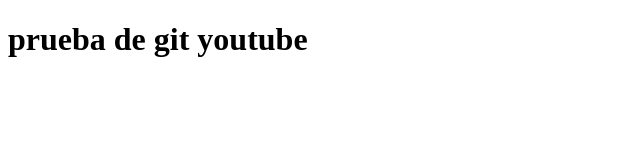
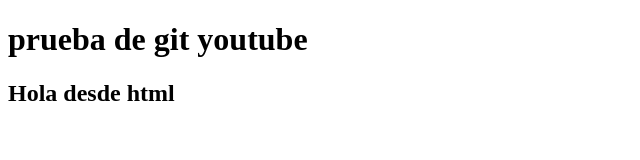
Before and after one commit to dust37/youtube-git-ejemplo, a plain HTML site: page index.html in a window 1280 px wide. Shown: the whole page, without its empty margins (0-640 px from the left). Drawn offline with Linux system fonts and the light colour scheme.

```diff
--- a/index.html
+++ b/index.html
@@ -8,5 +8,6 @@
 </head>
 <body>
     <h1>prueba de git youtube</h1>
+    <h2>Hola desde html</h2>
 </body>
 </html>
```
